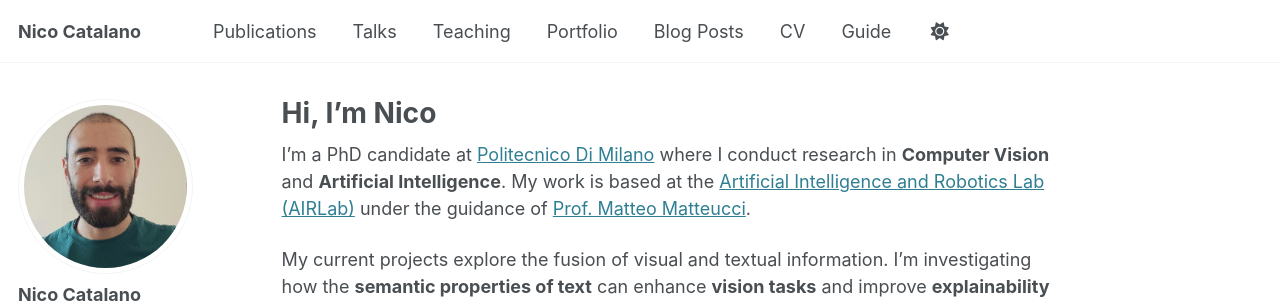
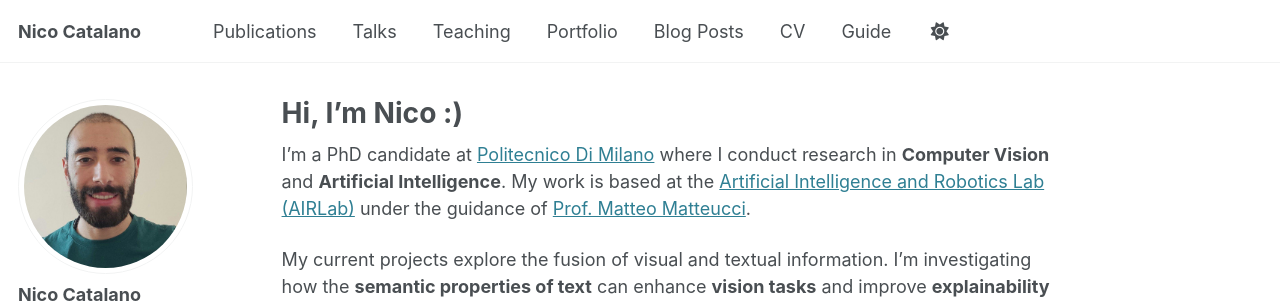
Before and after one commit to NicoCatalano/NicoCatalano.github.io, a Jekyll site: the page built from _pages/about.md, in a window 1280 px wide and 1273 px high. Shown: the top 303 px of the window. Built offline with Jekyll 4.4.1, drawn with Linux system fonts in a browser that asks for light colours; some web fonts are replaced.

Commit message:
updated bio

```diff
--- a/_config.yml
+++ b/_config.yml
@@ -33,7 +33,7 @@ author:
 
   # Academic websites
   arxiv            : # URL - Update with the correct link to your profile
-  googlescholar    : "https://scholar.google.com/citations?user=ZrGxR2YAAAAJ&hl=it"
+  googlescholar    : "https://scholar.google.com/citations?user=ZrGxR2YAAAAJ&hl"
   impactstory      : # URL
   orcid            : "https://orcid.org/0009-0004-2731-1068"
   semantic         : # URL
--- a/_pages/about.md
+++ b/_pages/about.md
@@ -1,6 +1,6 @@
 ---
 permalink: /
-title: "Hi, I’m Nico"
+title: "Hi, I’m Nico :)"
 author_profile: true
 redirect_from:
   - /about/
```
